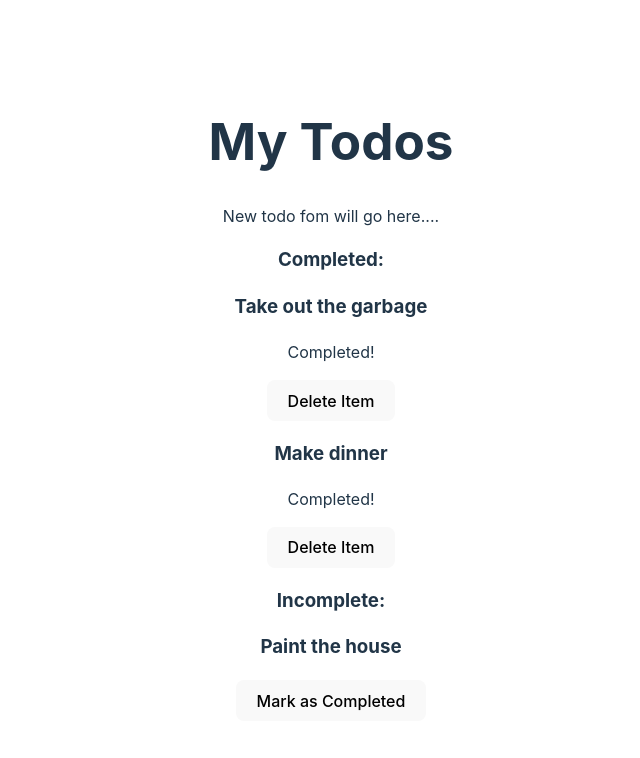
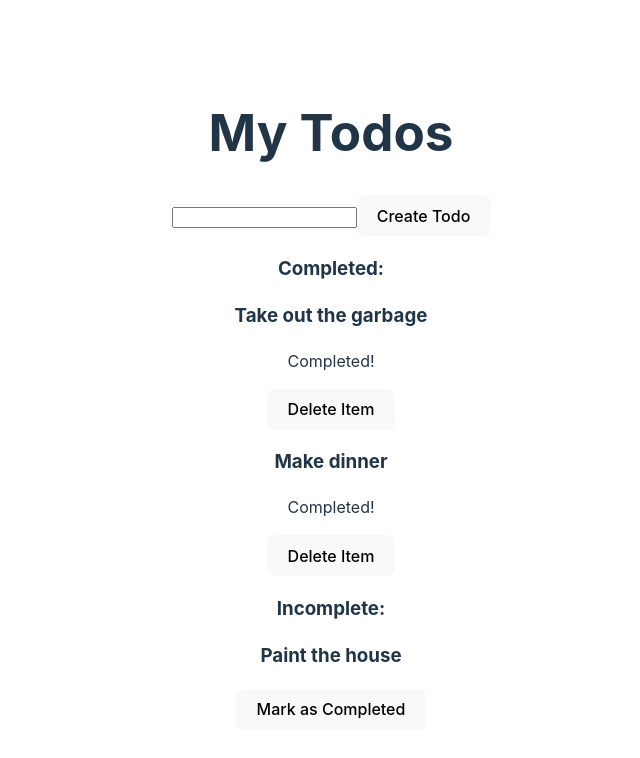
Before and after one commit to ongaikngee/ddkln_todo-list-app, a React (Vite) app: page / in a window 1280 px wide. Shown: the top 758 px of the page, without its empty margins (309-949 px from the left). Built offline with nearby package versions, Linux system fonts and the light colour scheme.

Commit message:
NewTodoForm

```diff
--- /dev/null
+++ b/src/NewTodoForm.jsx
@@ -0,0 +1,21 @@
+import { useState } from "react";
+export default function NewTodoForm({ onCreateClick }) {
+  const [inputText, setInputText] = useState("");
+  return (
+    <div>
+      <input
+        type="text"
+        value={inputText}
+        onChange={(e) => setInputText(e.target.value)}
+      />
+      <button
+        onClick={() => {
+          onCreateClick(inputText);
+          setInputText("");
+        }}
+      >
+        Create Todo
+      </button>
+    </div>
+  );
+}
--- a/src/TodoList.jsx
+++ b/src/TodoList.jsx
@@ -1,11 +1,11 @@
+import NewTodoForm from "./NewTodoForm";
 import TodoListItems from "./TodoListItems";
 
 export default function TodoList({ completedTodos, incompletedTodos }) {
   return (
     <div>
       <h1>My Todos</h1>
-      <p>New todo fom will go here....</p>
-
+      <NewTodoForm />
       <h3>Completed:</h3>
       {completedTodos.map((todo, index) => (
         <TodoListItems todo={todo} key={index} />
```
